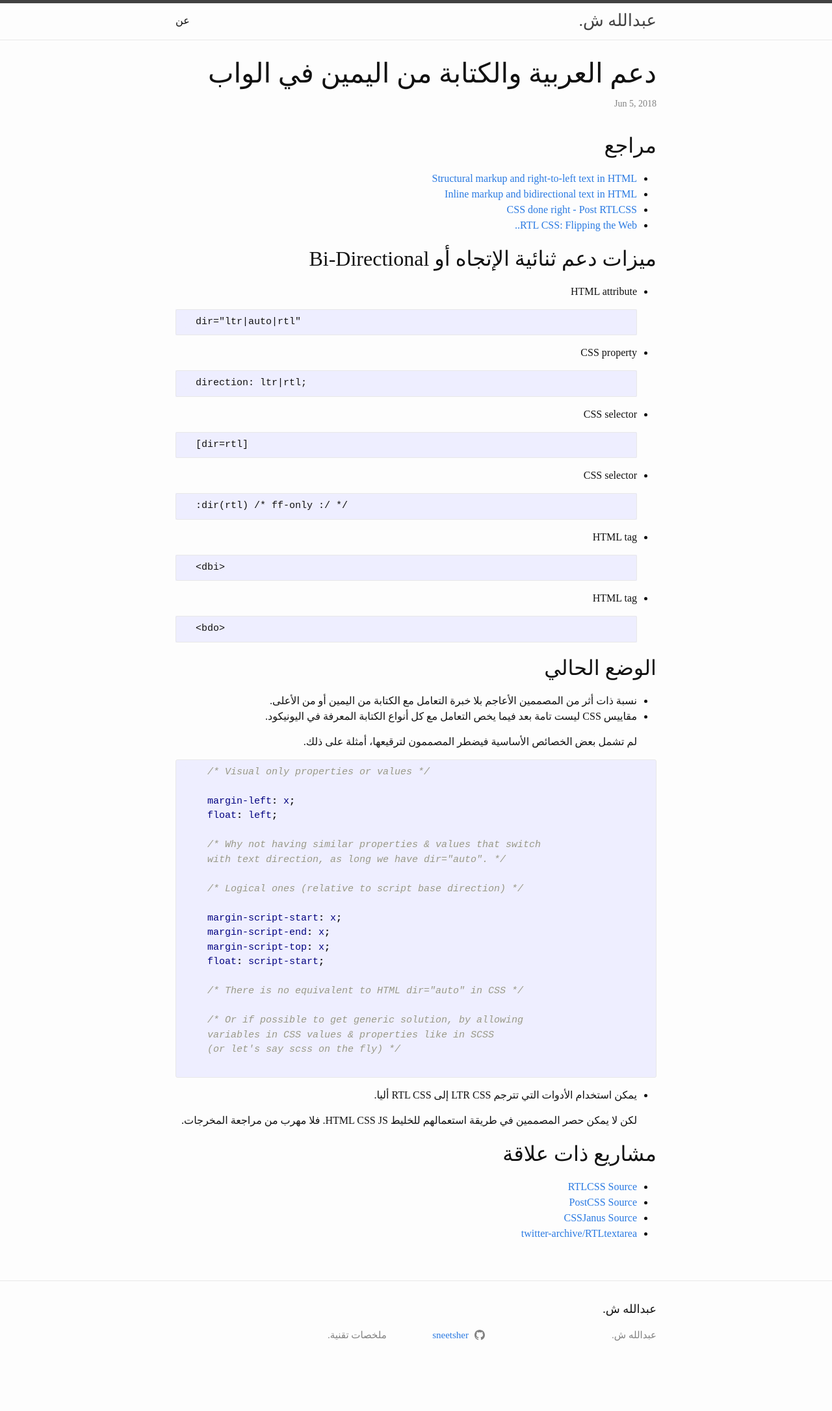
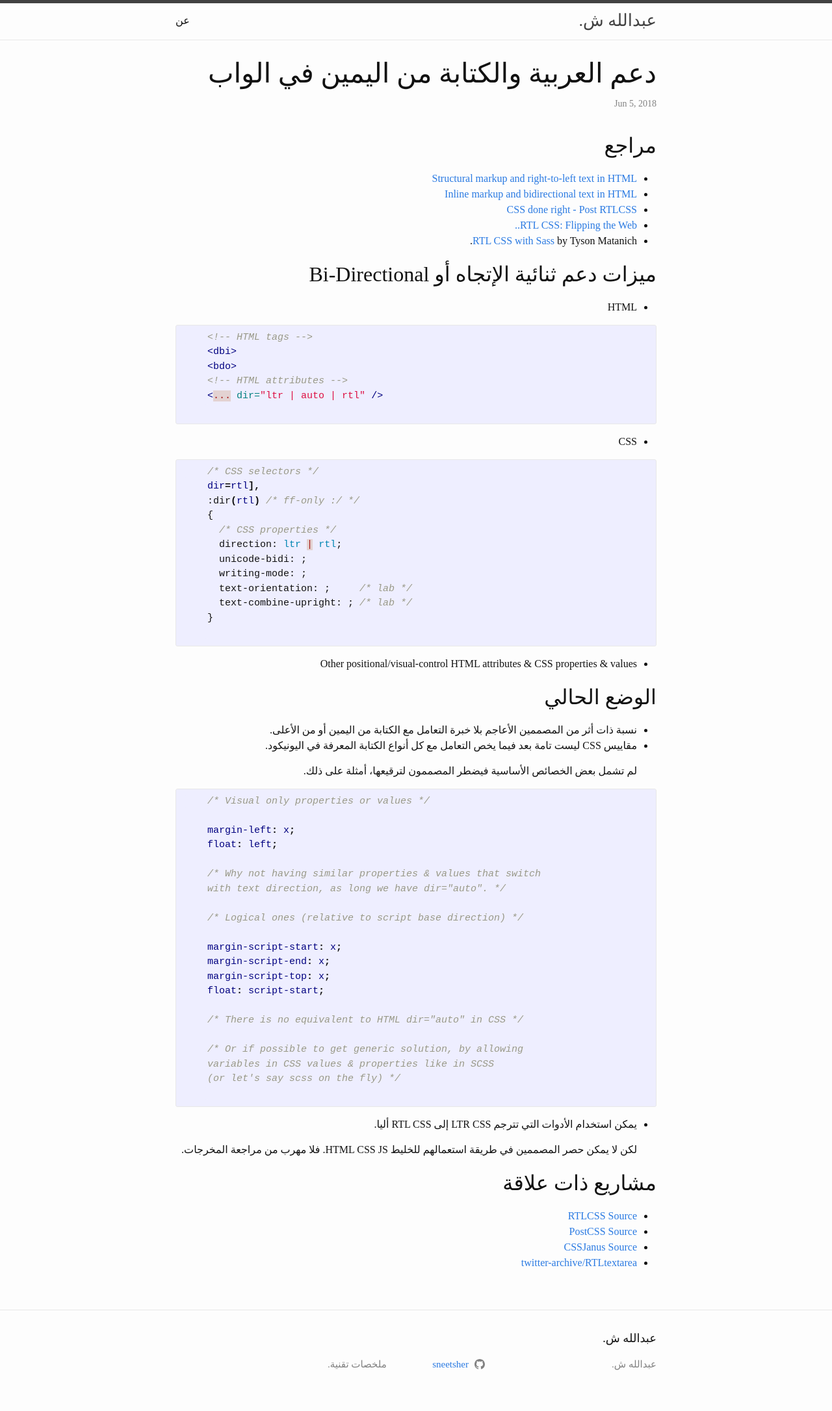
Before and after one commit to sneetsher/sneetsher.github.io, a Jekyll site: the page built from _posts/2018-06-05-arabic-and-generic-rtl-support_in_web.resume.md, in a window 1280 px wide. Shown: the whole page at 65% size. Built offline with Jekyll 4.4.1, drawn with Linux system fonts in a browser that asks for light colours; some web fonts are replaced; comment, search, counter and statistics services are not loaded; a style sheet for code colours, icons or effects is not loaded; before the commit the page ends 2127 px from its top, so only the background shows below that.

Commit message:
Upadte rtl support
 fix mono font for code
 fix analytics & disqus setup

```diff
--- a/_config.yml
+++ b/_config.yml
@@ -24,7 +24,8 @@ github_username: sneetsher
 
 lang: ar
 google_analytics: UA-120371589-1
-disqus.shortname: sneetsher
+disqus:
+  shortname: sneetsher
 
 # Build settings
 markdown: kramdown
--- a/_includes/head.html
+++ b/_includes/head.html
@@ -4,6 +4,7 @@
   <meta name="viewport" content="width=device-width, initial-scale=1">
   {%- seo -%}
   <link rel="stylesheet" href="{{ "/assets/main.css" | relative_url }}">
+  <link rel="stylesheet" href="//cdn.jsdelivr.net/npm/hack-font@3/build/web/hack.css">
   {%- feed_meta -%}
   {%- if jekyll.environment == 'production' and site.google_analytics -%}
     {%- include google-analytics.html -%}
--- a/_posts/2018-06-05-arabic-and-generic-rtl-support_in_web.resume.md
+++ b/_posts/2018-06-05-arabic-and-generic-rtl-support_in_web.resume.md
@@ -13,32 +13,38 @@ comments: true
 - [Inline markup and bidirectional text in HTML](https://www.w3.org/International/articles/inline-bidi-markup/)
 - [CSS done right - Post RTLCSS](https://tech.trivago.com/2017/07/07/css-done-right---post-rtlcss/)
 - [RTL CSS: Flipping the Web..](https://rtl-css.net/)
+- [RTL CSS with Sass](http://matanich.com/2013/09/06/rtl-css-with-sass) by Tyson Matanich.
 
 ميزات دعم ثنائية الإتجاه أو Bi-Directional
 ---
-- HTML attribute
+- HTML
 
-        dir="ltr|auto|rtl"
+    {% highlight html %}
+    <!-- HTML tags -->
+    <dbi>
+    <bdo>
+    <!-- HTML attributes -->
+    <... dir="ltr | auto | rtl" />
+    {% endhighlight %}
 
-- CSS property
+- CSS
 
-        direction: ltr|rtl;
+    {% highlight css %}
+    /* CSS selectors */
+    dir=rtl],
+    :dir(rtl) /* ff-only :/ */
+    {
+      /* CSS properties */
+      direction: ltr | rtl;
+      unicode-bidi: ;
+      writing-mode: ;
+      text-orientation: ;     /* lab */
+      text-combine-upright: ; /* lab */
+    }
+    {% endhighlight %}
 
-- CSS selector
 
-        [dir=rtl]
-
-- CSS selector
-
-        :dir(rtl) /* ff-only :/ */
-
-- HTML tag
-
-        <dbi>
-
-- HTML tag
-
-        <bdo>
+- Other positional/visual-control HTML attributes & CSS properties & values
 
 الوضع الحالي
 ---
--- a/_sass/minima/_base.scss
+++ b/_sass/minima/_base.scss
@@ -6,6 +6,7 @@ body {
 pre, code {
   direction: ltr;
   text-align: left;
+  font-family: Hack, monospace;
 }
 /* RTL end */
 
```
